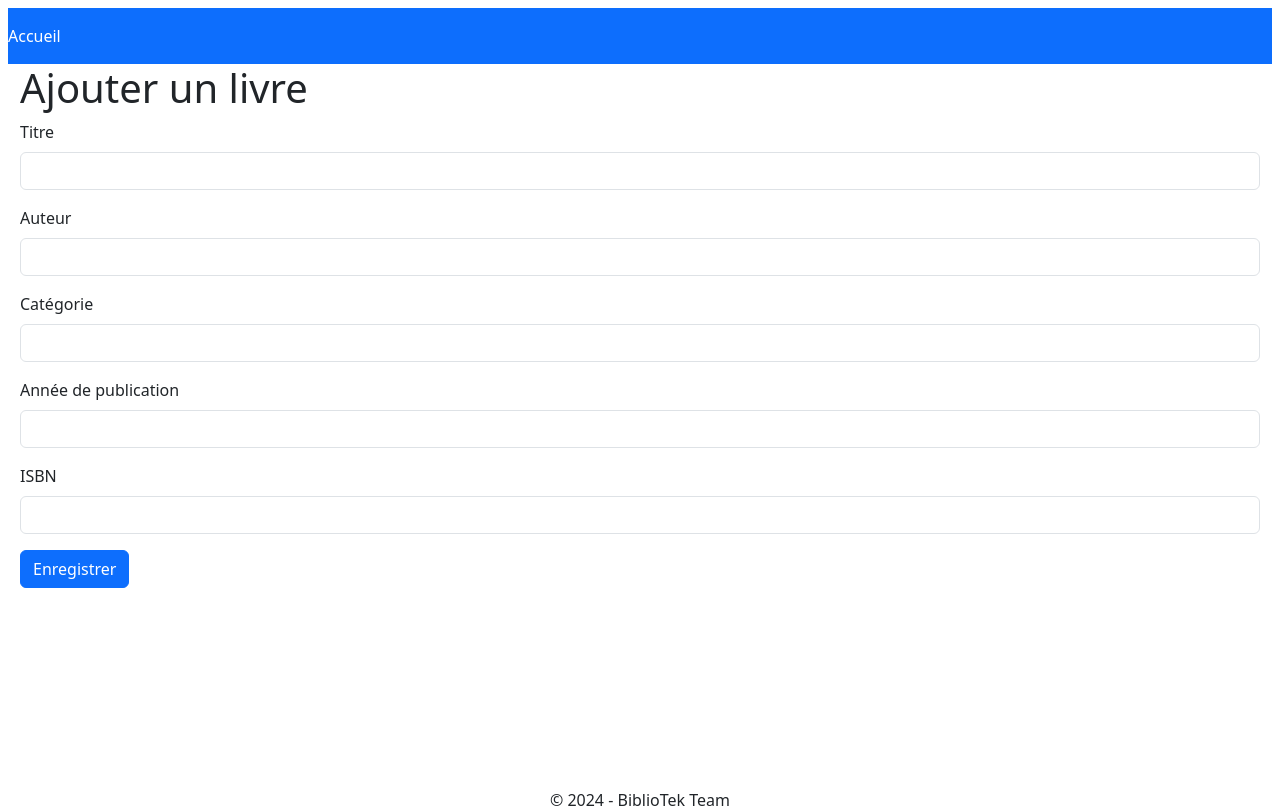
After one commit to Nissyaniss/TPnoter, a PHP site: template src/Views/livres/new.php in a window 1280 px wide. The commit adds this page. Run offline with PHP 8.4, Linux system fonts and the light colour scheme; the template is opened without the code that fills it, so the values that code supplies are empty.

Commit message:
many things

```diff
--- /dev/null
+++ b/src/Views/header.php
@@ -0,0 +1,22 @@
+<!DOCTYPE html>
+<html lang="fr">
+
+<head>
+    <meta charset="UTF-8">
+    <meta name="viewport" content="width=device-width, initial-scale=1.0">
+    <link href="https://cdn.jsdelivr.net/npm/bootstrap@5.3.3/dist/css/bootstrap.min.css" rel="stylesheet"
+        integrity="sha384-QWTKZyjpPEjISv5WaRU9OFeRpok6YctnYmDr5pNlyT2bRjXh0JMhjY6hW+ALEwIH" crossorigin="anonymous">
+    <script src="https://cdn.jsdelivr.net/npm/bootstrap@5.3.3/dist/js/bootstrap.bundle.min.js"
+        integrity="sha384-YvpcrYf0tY3lHB60NNkmXc5s9fDVZLESaAA55NDzOxhy9GkcIdslK1eN7N6jIeHz"
+        crossorigin="anonymous"></script>
+    <title>BiblioTek</title>
+</head>
+
+<body class="p-2">
+    <nav class="navbar bg-primary" data-bs-theme="dark">
+        <ul class="navbar-nav me-auto mb-2 mb-lg-0">
+            <li class="nav-item"><a class="nav-link active" href="#">Accueil</a></li>
+        </ul>
+    </nav>
+
+    <div class="container-fluid">
--- /dev/null
+++ b/src/Views/livres/new.php
@@ -0,0 +1,27 @@
+<h1>Ajouter un livre</h1>
+<form action="?action=ajouter" method="post">
+	<div class="mb-3">
+		<label for="titre" class="form-label">Titre</label>
+		<input type="text" class="form-control" name="titre" id="titre" required>
+	</div>
+	<div class="mb-3">
+		<label for="auteur" class="form-label">Auteur</label>
+		<input type="text" class="form-control" name="auteur" id="auteur" required>
+	</div>
+	<div class="mb-3">
+		<label for="categorie" class="form-label">Catégorie</label>
+		<input type="text" class="form-control" name="categorie" id="categorie" required>
+	</div>
+	<div class="mb-3">
+		<label for="annee_publication" class="form-label">Année de publication</label>
+		<input type="number" class="form-control" name="annee_publication" id="annee_publication" required>
+	</div>
+	<div class="mb-3">
+		<label for="isbn" class="form-label">ISBN</label>
+		<input type="text" class="form-control" name="isbn" id="isbn" required>
+	</div>
+	<div class="mb-3">
+		<button type="submit" class="btn btn-primary" id="enregistrer"
+			onclick="return validerForm()">Enregistrer</label>
+	</div>
+</form>
```
Also changed, not shown: index.php (+22 -3 lines), src/Controllers/LivreController.php (added, +27 -0 lines), src/Views/livres/index.php (added, +28 -0 lines), src/controllers/LivreController.php (deleted, +0 -31 lines), src/views/header.php (deleted, +0 -16 lines), src/Models/Livre.php (renamed from src/models/Livre.php), src/Views/accueil.php (renamed from src/views/accueil.php), src/Views/footer.php (renamed from src/views/footer.php).
